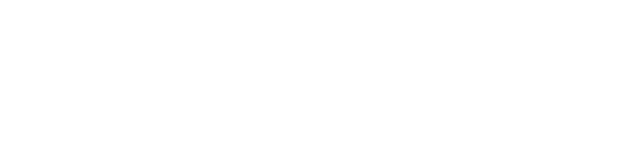
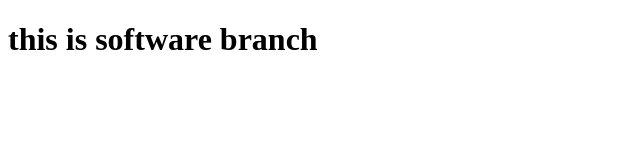
Before and after one commit to tahmid122/testgithub, a plain HTML site: page index.html in a window 1280 px wide. Shown: the whole page, without its empty margins (0-640 px from the left). Drawn offline with Linux system fonts and the light colour scheme.

Commit message:
software branch

```diff
--- a/index.html
+++ b/index.html
@@ -5,5 +5,7 @@
     <meta name="viewport" content="width=device-width, initial-scale=1.0" />
     <title>Test Github Commands</title>
   </head>
-  <body></body>
+  <body>
+    <h1>this is software branch</h1>
+  </body>
 </html>
```
